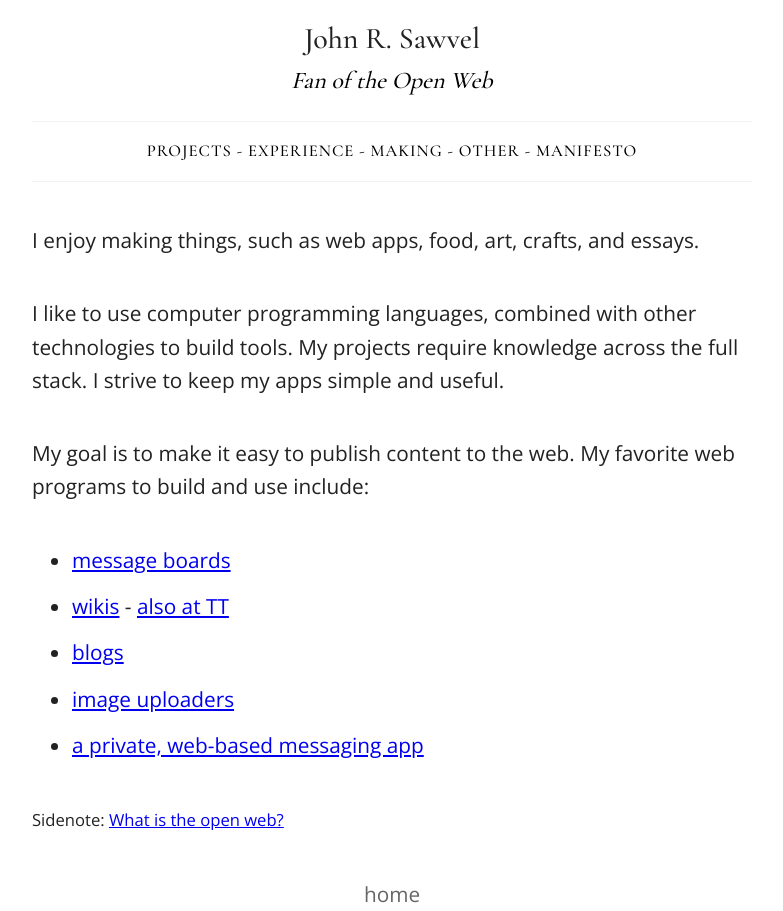
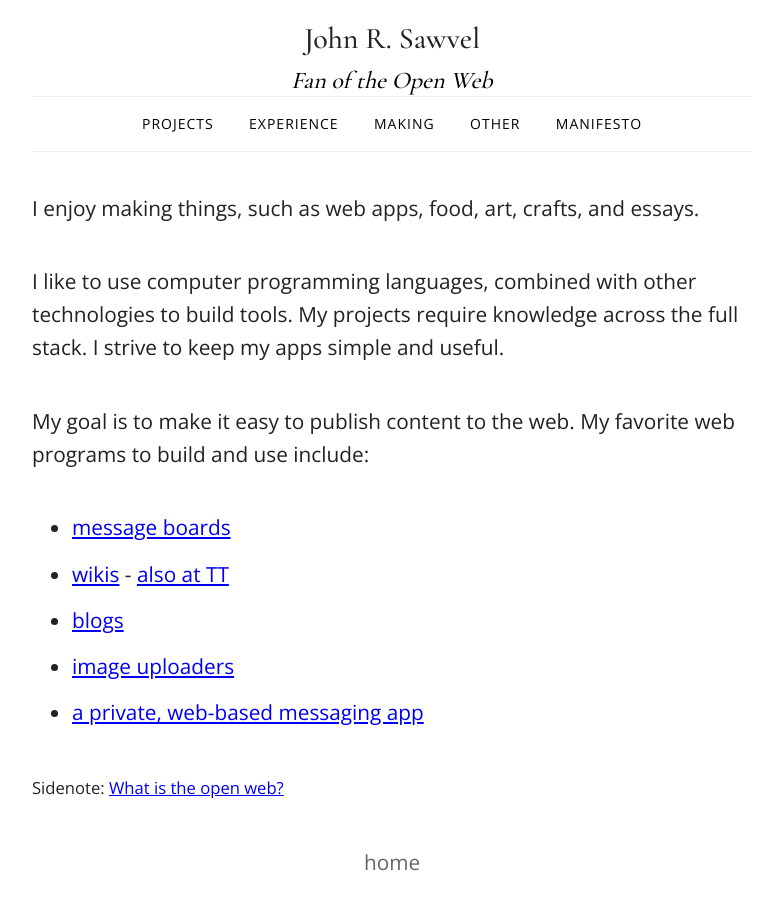
Before and after one commit to jrsawvel/jrsawvel.github.io, a Jekyll site: the page built from index.md, in a window 1280 px wide. Shown: the whole page, without its empty margins (248-1031 px from the left). Built offline with Jekyll 4.4.1, drawn with Linux system fonts in a browser that asks for light colours.

Commit message:
Update boghop-min.html

```diff
--- a/_layouts/boghop-min.html
+++ b/_layouts/boghop-min.html
@@ -30,11 +30,21 @@
 
     <main class="content">
 
+ <!--
     <div class="menu-links">
       <hr class="nav-hr" />
       <a href="/projects">Projects</a> - <a href="/experience">Experience</a> - <a href="/making">Making</a> - <a href="/other-interests">Other</a> - <a href="/manifesto">Manifesto</a>
       <hr class="nav-hr" />
     </div>
+-->
+
+    <nav class="nav-primary"><div class="wrap"><ul class="nav-menu">
+      <li class="menu-item"><a href="/projects">Projects</a></li>
+      <li class="menu-item"><a href="/experience">Experience</a></li>
+      <li class="menu-item"><a href="/making">Making</a></li>
+      <li class="menu-item"><a href="/other-interests">Other</a></li>
+      <li class="menu-item"><a href="/manifesto">Manifesto</a></li>
+     </ul></div></nav>
 
     <article>
       <header class="entry-header">
```
